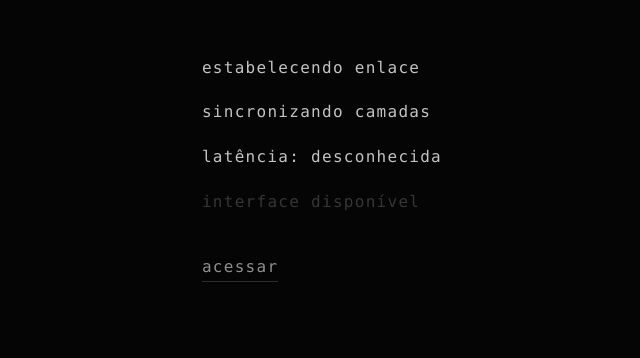
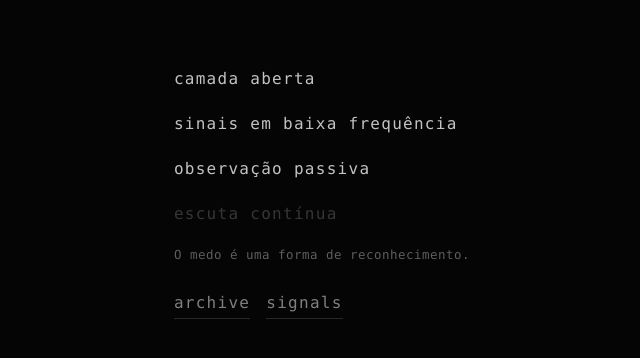
Before and after one commit to ccanei/irreverso, a Next.js app: page / in a window 1280 px wide. Shown: the part 240-598 px from the top of the page, without its empty margins (318-958 px from the left). Built offline with nearby package versions, Linux system fonts and the light colour scheme.

Commit message:
style polish mínimo

```diff
--- a/app/(surface)/page.tsx
+++ b/app/(surface)/page.tsx
@@ -1,15 +1,22 @@
 export default function Home() {
   return (
     <main className="center">
-      <div className="terminal">
-        <p>estabelecendo enlace</p>
-        <p>sincronizando camadas</p>
-        <p>latência: desconhecida</p>
-        <p className="pulse">interface disponível</p>
+      <div className="terminal terminal--narrow">
+        <p>camada aberta</p>
+        <p>sinais em baixa frequência</p>
+        <p>observação passiva</p>
+        <p className="pulse">escuta contínua</p>
 
-        <a href="/archive" className="enter">
-          acessar
-        </a>
+        <p className="whisper">O medo é uma forma de reconhecimento.</p>
+
+        <div className="quiet-links">
+          <a href="/archive" className="enter">
+            archive
+          </a>
+          <a href="/signals" className="enter">
+            signals
+          </a>
+        </div>
       </div>
     </main>
   );
--- a/app/globals.css
+++ b/app/globals.css
@@ -6,10 +6,11 @@ html,body{
 }
 
 .center{
-  height:100vh;
+  min-height:100vh;
   display:flex;
   align-items:center;
   justify-content:center;
+  padding:24px;
 }
 
 .terminal{
@@ -18,17 +19,34 @@ html,body{
   letter-spacing:.08em;
 }
 
+.terminal--narrow{
+  max-width:32ch;
+}
+
+.quiet-links{
+  margin-top:22px;
+  display:flex;
+  gap:16px;
+}
+
+
+.whisper{
+  margin-top:14px;
+  font-size:.78rem;
+  color:#696969;
+  letter-spacing:.04em;
+}
+
 .enter{
   display:inline-block;
-  margin-top:20px;
-  color:#9f9f9f;
+  color:#8f8f8f;
   text-decoration:none;
-  border-bottom:1px solid #333;
+  border-bottom:1px solid #2c2c2c;
 }
 
 .enter:hover{
-  color:#fff;
-  border-color:#fff;
+  color:#cfcfcf;
+  border-color:#717171;
 }
 
 .pulse{
--- a/app/layout.tsx
+++ b/app/layout.tsx
@@ -15,6 +15,7 @@ export default function RootLayout({
       <body>
 	{/* camada:0 :: observador necessário */}
 	<meta name="irv:handshake" content="pending" />
+	<meta name="irv:continuity" content="echo/authorized/absence" />
 	{children}
       </body>
     </html>
```
Also changed, not shown: app/(archive)/archive/page.tsx (+6 -2 lines), app/(surface)/signals/page.tsx (added, +14 -0 lines).
